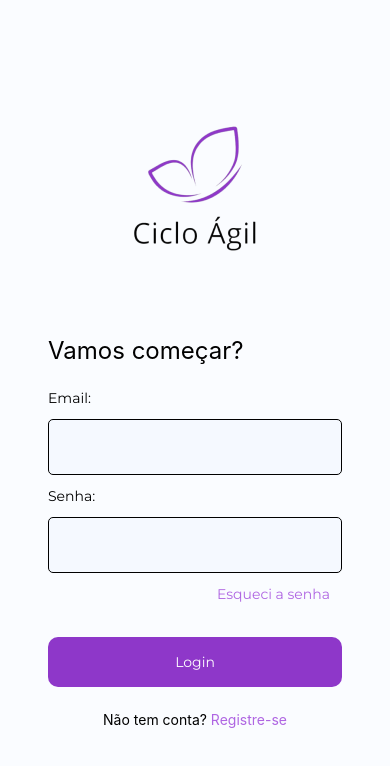
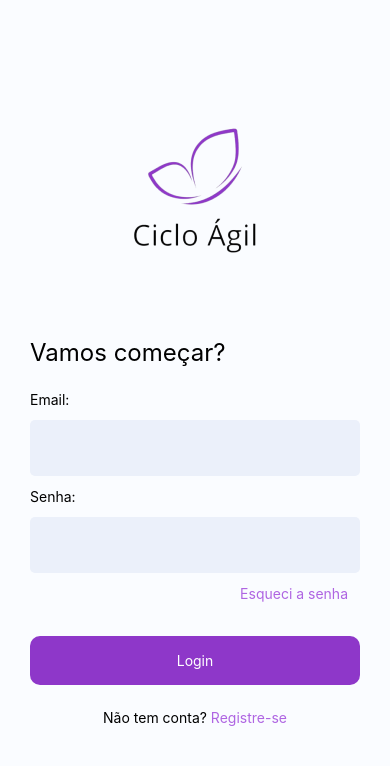
Before and after one commit to PipocaAgil-Grupo-Bordo/ciclo-agil-mobile, a React Native app: screen /Login in a window 390 px wide. Shown: the top 766 px of the page. Built offline with nearby package versions, Linux system fonts and the light colour scheme; no server answers.

Commit message:
fix: quick style fixes on login screen

```diff
--- a/src/components/Input/style.tsx
+++ b/src/components/Input/style.tsx
@@ -2,11 +2,11 @@ import { FieldErrors } from 'react-hook-form';
 import styled from 'styled-components/native';
 
 export const LoginInput = styled.TextInput<{ errors?: FieldErrors; name: string }>`
-  background-color: #f5f9ff;
+  background-color: #ebf0fa;
   border-radius: 5px;
   height: 56px;
   margin: 12px 0px;
-  border: ${(props) => (props.errors && props.errors[props.name] ? '#FF0000' : '')};
+  border: ${(props) => (props.errors && props.errors[props.name] ? '#FF0000' : 'none')};
 `;
 
 export const ErrorMessage = styled.Text`
--- a/src/pages/Login/SigninForm/index.tsx
+++ b/src/pages/Login/SigninForm/index.tsx
@@ -49,18 +49,18 @@ const SigninForm: React.FC = () => {
   return (
     <FormBox>
       <LetsBegin>Vamos começar?</LetsBegin>
-      <Text style={{ fontFamily: "Montserrat" }}>Email:</Text>
+      <Text>Email:</Text>
       <Input name="email" control={control} errors={errors} />
-      <Text style={{ fontFamily: "Montserrat" }}>Senha:</Text>
+      <Text>Senha:</Text>
       <Input name="password" control={control} errors={errors} />
-      <ForgotPasswordText style={{ fontFamily: "Montserrat" }}>
+      <ForgotPasswordText>
         Esqueci a senha
       </ForgotPasswordText>
       <FormButton onPress={handleSubmit(onSubmit)}>
         {isSubmitting ? (
           <ActivityIndicator color={'#fff'} />
         ) : (
-          <Text style={{ fontFamily: "Montserrat", color: "white" }}>Login</Text>
+          <Text style={{ color: "white" }}>Login</Text>
         )}
       </FormButton>
       <RegisterText >Não tem conta?<RegisterLink > Registre-se</RegisterLink></RegisterText>
--- a/src/pages/Login/index.tsx
+++ b/src/pages/Login/index.tsx
@@ -24,6 +24,6 @@ const styles = StyleSheet.create({
     flex: 1,
     backgroundColor: '#FAFCFF',
     justifyContent: 'center',
-    padding: 48,
+    padding: 30,
   },
 });
```
